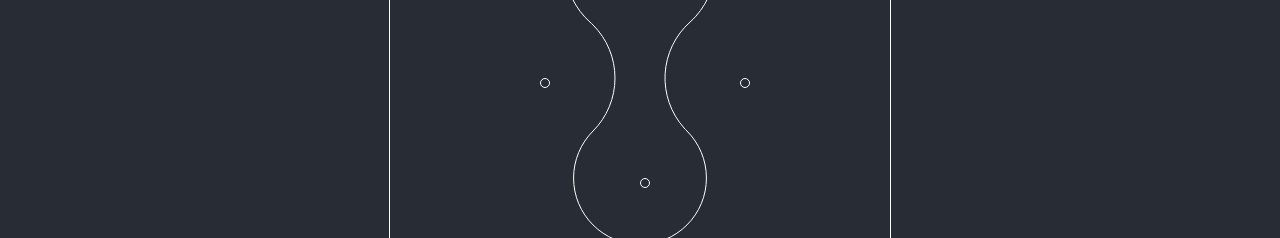
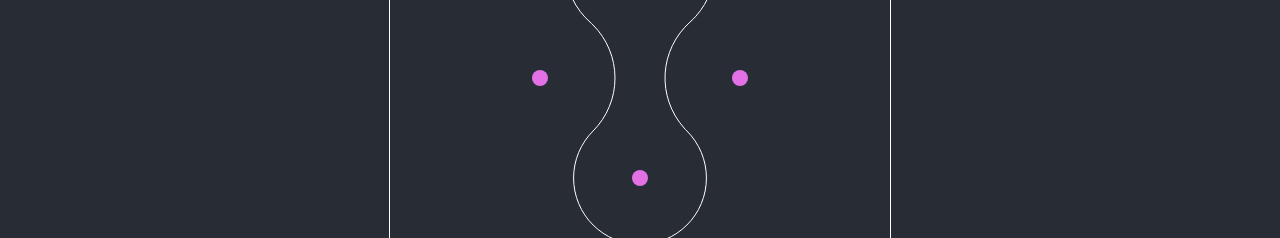
Before and after one commit to exacs/amebator, a React (Create React App) app: page / in a window 1280 px wide. Shown: the part 237-475 px from the top of the page. Built offline with nearby package versions, Linux system fonts and the light colour scheme; the HTML template or start-up script is replaced by a standard one.

Commit message:
Styled knob

```diff
--- a/src/components/Controls.js
+++ b/src/components/Controls.js
@@ -1,15 +1,9 @@
 import React from "react";
 import { useDrag, useDrop } from "react-dnd";
 
+import "./Knob.css";
+
 const ItemType = "KNOB";
-
-const knobStyle = {
-  position: "absolute",
-  border: "#fff 1px solid",
-  borderRadius: "100%",
-  width: "8px",
-  height: "8px",
-};
 
 function Knob({ id, top, left }) {
   const [{ isDragging }, drag] = useDrag({
@@ -20,18 +14,24 @@ function Knob({ id, top, left }) {
   });
 
   if (isDragging) {
-    return <div ref={drag} />;
+    return (
+      <div ref={drag} className="Knob">
+        <div className="Knob-handler" />
+      </div>
+    )
   }
 
   return (
     <div
       ref={drag}
+      className="Knob"
       style={{
-        ...knobStyle,
         top,
         left,
       }}
-    />
+    >
+      <div className="Knob-handler" />
+    </div>
   );
 }
 
--- /dev/null
+++ b/src/components/Knob.css
@@ -0,0 +1,13 @@
+.Knob {
+  position: absolute
+}
+
+.Knob-handler {
+  position: absolute;
+  background: #e271e6;
+  border-radius: 100%;
+  width: 16px;
+  height: 16px;
+  top: -8px;
+  left: -8px;
+}
```
